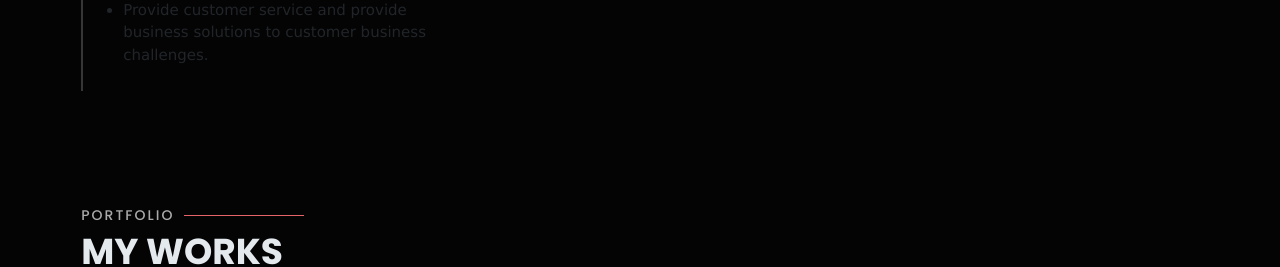
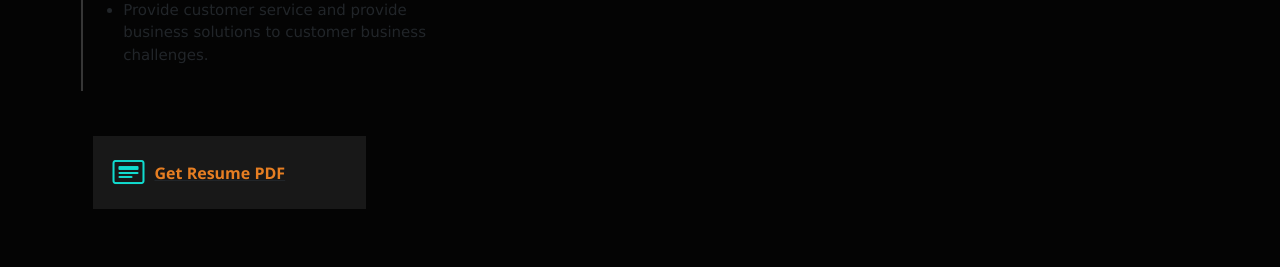
Before and after one commit to MichaelKasingye/latest-portfolio-site, a Next.js app: page / in a window 1280 px wide. Shown: the part 2600-2867 px from the top of the page. Built offline with nearby package versions, Linux system fonts and the light colour scheme.

Commit message:
Fix:adjust the portfolio images

```diff
--- a/components/Meta.js
+++ b/components/Meta.js
@@ -7,11 +7,7 @@ const Meta = ({ title, keywords, description, siteLink, image }) => {
       <meta name="keywords" content={keywords} />
       <meta name="description" content={description} />
       <meta charSet="utf-8" />
-      <link rel="icon" href="/favicon.ico" />
-      {/* <!-- Favicons --> */}
-      <link href="assets/img/favicon.png" rel="icon"/>
-  {/* <link href="assets/img/android-chrome.png" rel="icon"/>
-  <link href="assets/img/apple-touch-icon.png" rel="apple-touch-icon"/> */}
+
 
 
       <meta property="og:title" content={title} />
@@ -47,8 +43,8 @@ const Meta = ({ title, keywords, description, siteLink, image }) => {
 
 
 {/* <!-- Favicons --> */}
-  <link href="assets/img/favicon.png" rel="icon"/>
-  <link href="assets/img/apple-touch-icon.png" rel="apple-touch-icon"/>
+  {/* <link href="assets/img/favicon.png" rel="icon"/>
+  <link href="assets/img/apple-touch-icon.png" rel="apple-touch-icon"/> */}
 
   {/* <!-- Google Fonts --> */}
   <link href="https://fonts.googleapis.com/css?family=Open+Sans:300,300i,400,400i,600,600i,700,700i|Raleway:300,300i,400,400i,500,500i,600,600i,700,700i|Poppins:300,300i,400,400i,500,500i,600,600i,700,700i" rel="stylesheet"/>
--- a/components/Navbar.js
+++ b/components/Navbar.js
@@ -89,15 +89,13 @@ function NavBar() {
       </Link>
             <ul  className="  thedropdown-content animate__animated animate__fadeInUp ">
               <li onClick={closeMobileMenu}>
-                <Link href="#">
-                <a>Certificates</a>
-             </Link>
+                <a  href="https://drive.google.com/drive/folders/1jPUA3rteZ1FD6_gUF1TpJmSU8qyiUZ6r" target="_blank" rel="noopener noreferrer">Certificates</a>
              </li>
-             <li onClick={closeMobileMenu}>
+             {/* <li onClick={closeMobileMenu}>
                 <Link href="#">
                 <a>Blogs</a>
              </Link>
-             </li>
+             </li> */}
             </ul>
             </li>
 
--- a/components/Resume/Resume.js
+++ b/components/Resume/Resume.js
@@ -47,11 +47,8 @@ function Services() {
       </div>
 
       <div >
-
           <h3 className="resume-title">Professional Experience</h3>
         <div className="grid" data-aos="fade-right">
-
-
         {
             resumeExperience.map((info, index) =>(
           <div className="resume-item " data-aos="fade-up" key = {index} >
@@ -62,14 +59,23 @@ function Services() {
             { info.jobDescriptions.map((list, index) =>(
               <li  key = {index}>{list}</li>
             ))}
-
           </ul>
         </div>
             ))
           }
+        </div>
 
+        <div className="interests container my-5" >
+          <a  href="https://drive.google.com/file/d/1nIMpKXTtPoHy9XuuW7i6fLmxDiCsllkU/view?usp=sharing" target="_blank" rel="noopener noreferrer">
+        <div className="col-lg-3 col-md-4 mt-5 mt-lg-0">
+              <div className="icon-box">
+              <i className="bi bi-card-heading" style={{ color: "#11dbcf" }} />
+                <h3 style={{ color: "#e67e22" }}>Get Resume PDF</h3>
+            </div>
+      </div>
+      </a>
+      </div>
 
-        </div>
       </div>
 
     </div>
```
